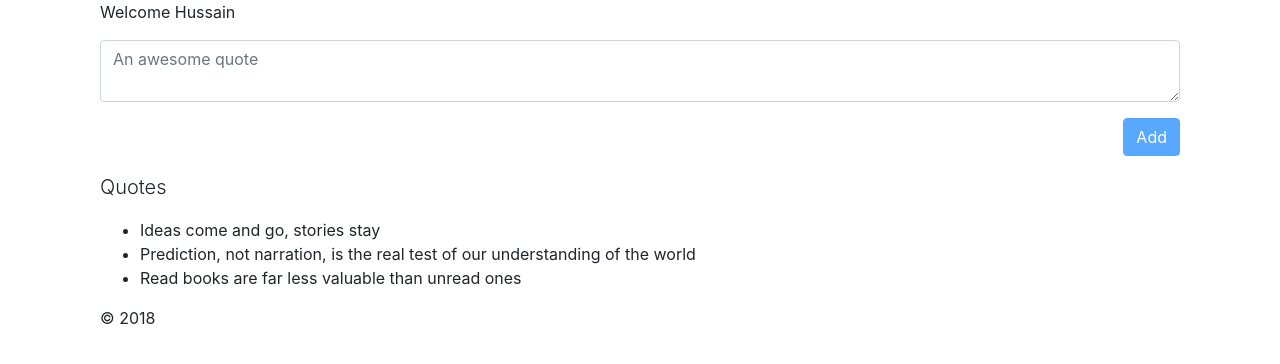
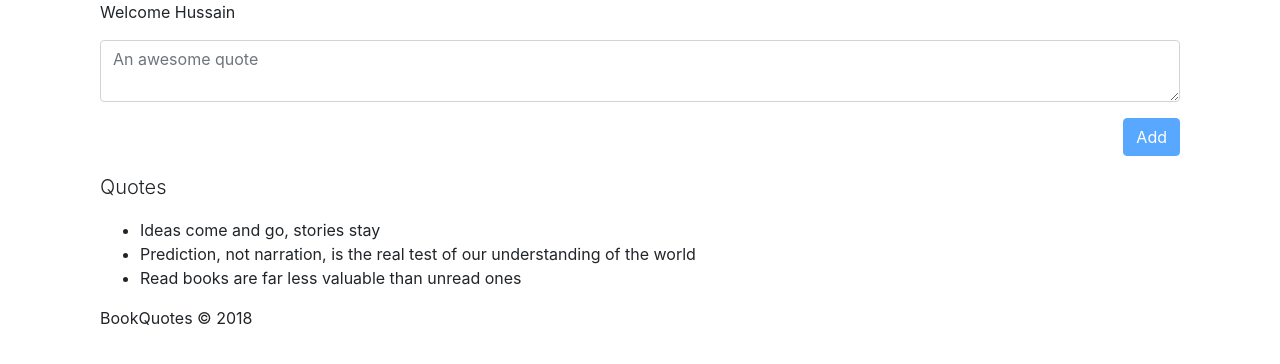
Before and after one commit to hussaintamboli/reactjs-book-quotes-organiser, a React app: page /quotes in a window 1280 px wide. Shown: the top 364 px of the page. Built offline with nearby package versions, Linux system fonts and the light colour scheme.

Commit message:
Minor refactoring

```diff
--- a/src/app/components/Books.js
+++ b/src/app/components/Books.js
@@ -29,14 +29,9 @@ export class Books extends React.Component {
         });
     }
 
-    snakeCase = (string) => {
-        return string.replace(/\s+/g, '-').toLowerCase();
-    }
-
     addBook = (book) => {
         var self = this;
         console.log("adding ", book);
-        let key = self.snakeCase(book.title + " by " + book.author);
         fetch('https://bookquotes-f6c75.firebaseio.com/library.json', {
             method: 'post',
             body: JSON.stringify(book)  // ES6 - put variable in [] to use it's value as key
--- a/src/app/components/Footer.js
+++ b/src/app/components/Footer.js
@@ -5,7 +5,7 @@ export class Footer extends React.Component {
     render() {
         return (
             <div className="col-md-12">
-                <p>&copy; { this.props.year }</p>
+                <p>BookQuotes &copy; { this.props.year }</p>
             </div>
         );
     }
```
